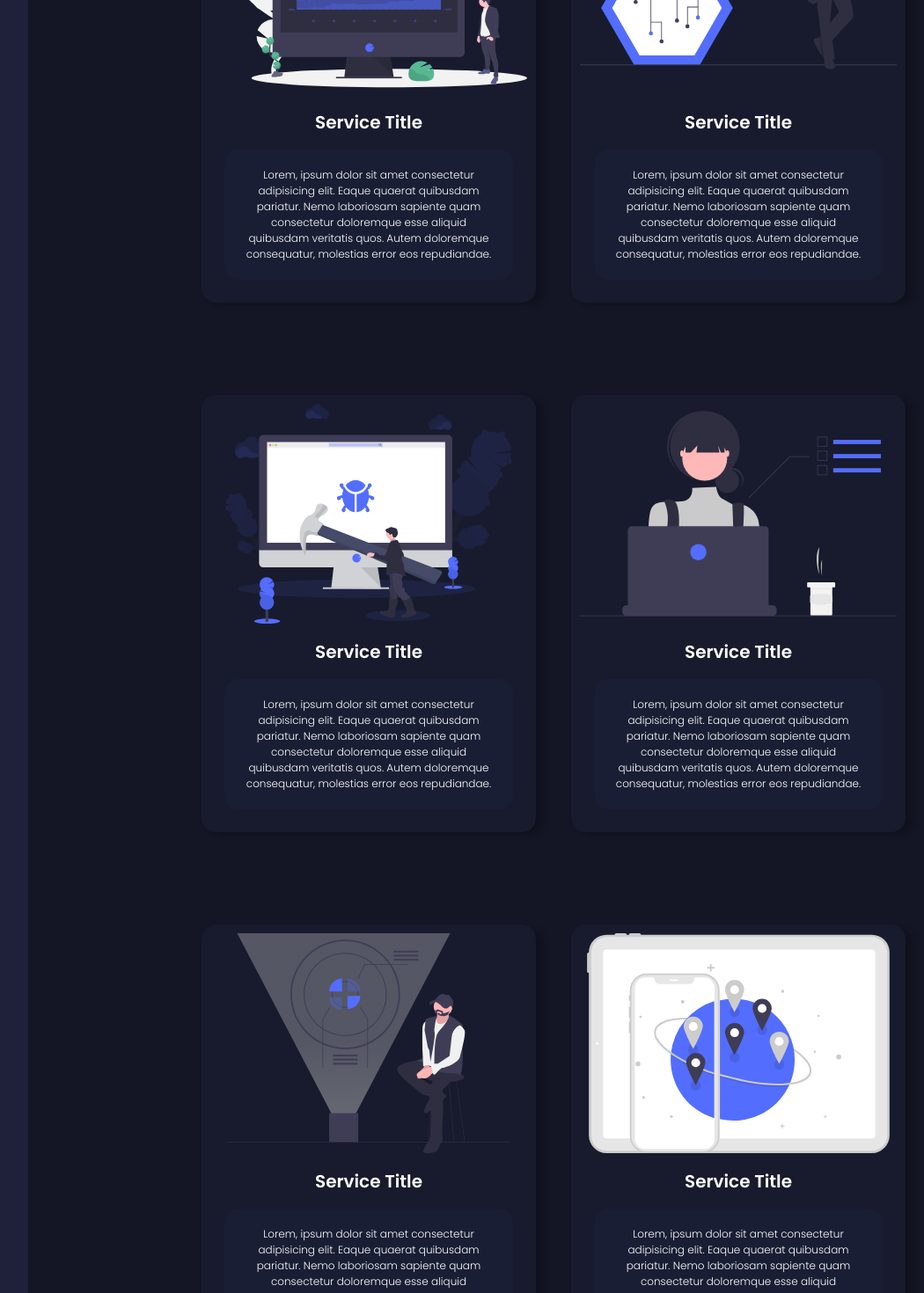
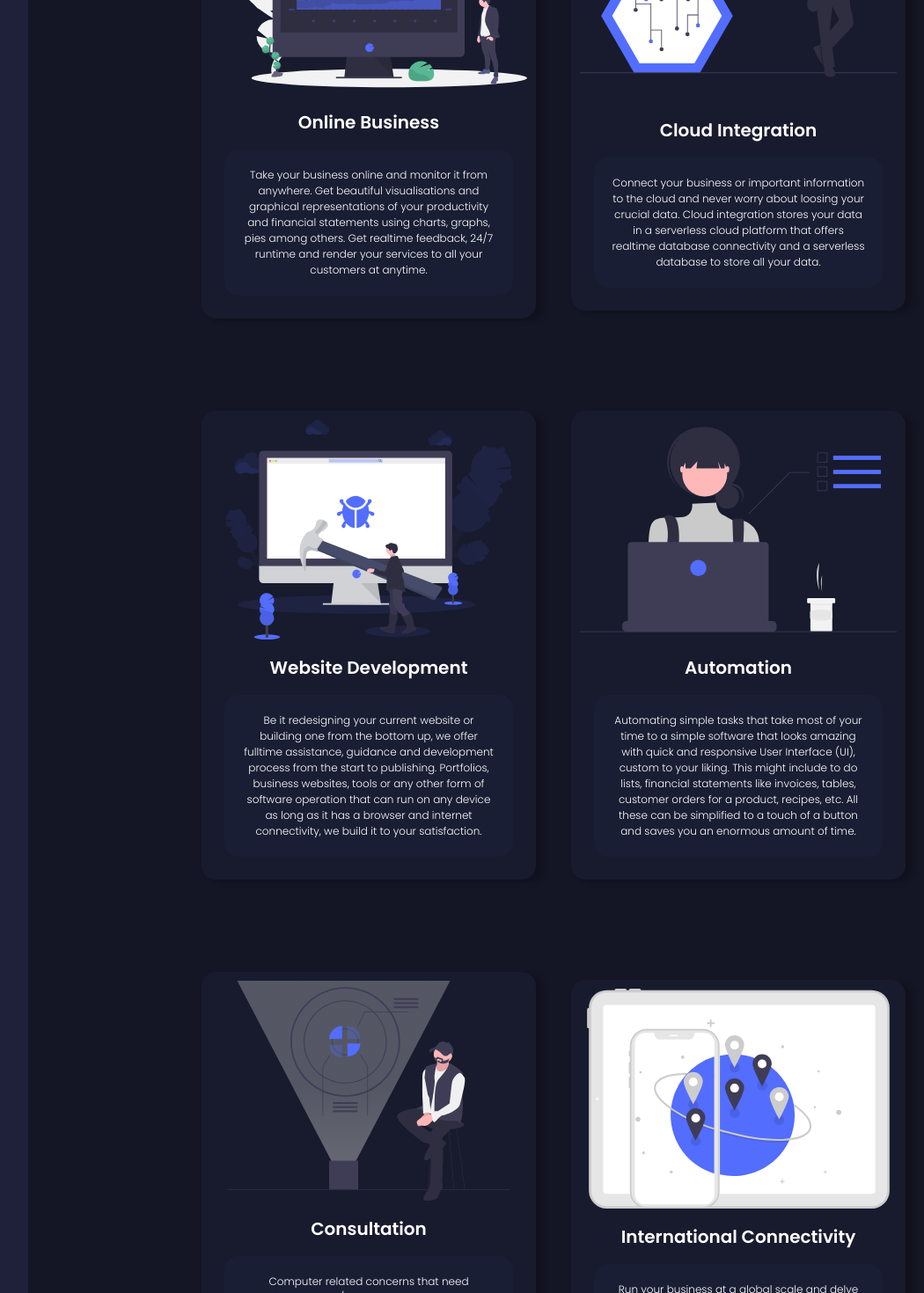
Before and after one commit to d-bitok/cnd-tech, a Vue app: page / in a window 1280 px wide. Shown: the part 1040-2510 px from the top of the page at 88% size, without its empty margins (64-1114 px from the left). Built offline with nearby package versions, Linux system fonts and the light colour scheme; no server answers; the database is empty.

Commit message:
Home Page Details Update

```diff
--- a/src/views/Home.vue
+++ b/src/views/Home.vue
@@ -6,10 +6,10 @@
         <span>For All Your Software Development Needs</span>
       </div>
       <div class="right flex">
-        <div @click="toggleFilterMenu" class="filter flex">
+        <!-- <div @click="toggleFilterMenu" class="filter flex">
           <span>Filter Requests
-            <span v-if="filteredRequests">
-              : {{ filteredRequests }}
+            <span v-if="filteredRequest">
+              : {{ filteredRequest }}
             </span>
           </span>
           <img src="@/assets/icon-arrow-down.svg" alt="">
@@ -20,7 +20,7 @@
             <li @click="filteredRequests">Consultation</li>
             <li @click="filteredRequests">Other</li>
           </ul>
-        </div>
+        </div> -->
         <div @click="newRequest" class="button flex">
           <div class="inner-button flex"><img src="@/assets/icon-plus.svg" alt=""></div>
           <span>New Request</span>
@@ -29,11 +29,14 @@
     </div>
     <!-- Requests -->
     <!-- <div v-if="requestData.length > 0">
-      <Request />
+      <Request v-for="(request, index) in filteredData" :request="request" :key="index" />
+    </div> -->
+    <!-- <div v-if="requestData.length > 0">
+      <Request v-for="(request, index) in requestData" :request="request" :key="index" />
     </div> -->
     <div class="empty flex flex-column">
       <img src="@/assets/cnd_Developer_activity.svg" alt="" />
-      <h3>No Requests Made Yet</h3>
+      <h3>Welcome to C&D Tech</h3>
       <p>Create a new request by clicking the <br> <strong style="color: #536dfe;">New Request</strong> button and get started</p>
     </div>
     <!-- Services -->
@@ -45,15 +48,15 @@
       <div class="left flex flex-column">
         <div @click="newRequest" class="service">
           <img src="@/assets/cnd_Business.svg" alt="" />
-          <h3>Service Title</h3>
-          <p>Lorem, ipsum dolor sit amet consectetur adipisicing elit. Eaque quaerat quibusdam pariatur. Nemo laboriosam sapiente quam consectetur doloremque esse aliquid quibusdam veritatis quos. Autem doloremque consequatur, molestias error eos repudiandae.</p>
+          <h3>Online Business</h3>
+          <p>Take your business online and monitor it from anywhere. Get beautiful visualisations and graphical representations of your productivity and financial statements using charts, graphs, pies among others. Get realtime feedback, 24/7 runtime and render your services to all your customers at anytime.</p>
         </div>
       </div>
       <div class="right flex">
         <div @click="newRequest" class="service">
           <img src="@/assets/cnd_Circuit.svg" alt="" />
-          <h3>Service Title</h3>
-          <p>Lorem, ipsum dolor sit amet consectetur adipisicing elit. Eaque quaerat quibusdam pariatur. Nemo laboriosam sapiente quam consectetur doloremque esse aliquid quibusdam veritatis quos. Autem doloremque consequatur, molestias error eos repudiandae.</p>
+          <h3>Cloud Integration</h3>
+          <p>Connect your business or important information to the cloud and never worry about loosing your crucial data. Cloud integration stores your data in a serverless cloud platform that offers realtime database connectivity and a serverless database to store all your data.</p>
         </div>
       </div>
     </div>
@@ -61,15 +64,15 @@
       <div class="left flex flex-column">
         <div @click="newRequest" class="service">
           <img src="@/assets/cnd_Fixing.svg" alt="" />
-          <h3>Service Title</h3>
-          <p>Lorem, ipsum dolor sit amet consectetur adipisicing elit. Eaque quaerat quibusdam pariatur. Nemo laboriosam sapiente quam consectetur doloremque esse aliquid quibusdam veritatis quos. Autem doloremque consequatur, molestias error eos repudiandae.</p>
+          <h3>Website Development</h3>
+          <p>Be it redesigning your current website or building one from the bottom up, we offer fulltime assistance, guidance and development process from the start to publishing. Portfolios, business websites, tools or any other form of software operation that can run on any device as long as it has a browser and internet connectivity, we build it to your satisfaction. </p>
         </div>
       </div>
       <div class="right flex">
         <div @click="newRequest" class="service">
           <img src="@/assets/cnd_Focus.svg" alt="" />
-          <h3>Service Title</h3>
-          <p>Lorem, ipsum dolor sit amet consectetur adipisicing elit. Eaque quaerat quibusdam pariatur. Nemo laboriosam sapiente quam consectetur doloremque esse aliquid quibusdam veritatis quos. Autem doloremque consequatur, molestias error eos repudiandae.</p>
+          <h3>Automation</h3>
+          <p>Automating simple tasks that take most of your time to a simple software that looks amazing with quick and responsive User Interface (UI), custom to your liking. This might include to do lists, financial statements like invoices, tables, customer orders for a product, recipes, etc. All these can be simplified to a touch of a button and saves you an enormous amount of time. </p>
         </div>
       </div>
     </div>
@@ -77,15 +80,15 @@
       <div class="left flex flex-column">
         <div @click="newRequest" class="service">
           <img src="@/assets/cnd_Futuristic.svg" alt="" />
-          <h3>Service Title</h3>
-          <p>Lorem, ipsum dolor sit amet consectetur adipisicing elit. Eaque quaerat quibusdam pariatur. Nemo laboriosam sapiente quam consectetur doloremque esse aliquid quibusdam veritatis quos. Autem doloremque consequatur, molestias error eos repudiandae.</p>
+          <h3>Consultation</h3>
+          <p>Computer related concerns that need simplification and/or recommendations on the way forward. Striding into the future well equiped and verse with the current technology as it trends forward despite it's ever increasing complexity.</p>
         </div>
       </div>
       <div class="right flex">
         <div @click="newRequest" class="service">
           <img src="@/assets/cnd_Global.svg" alt="" />
-          <h3>Service Title</h3>
-          <p>Lorem, ipsum dolor sit amet consectetur adipisicing elit. Eaque quaerat quibusdam pariatur. Nemo laboriosam sapiente quam consectetur doloremque esse aliquid quibusdam veritatis quos. Autem doloremque consequatur, molestias error eos repudiandae.</p>
+          <h3>International Connectivity</h3>
+          <p>Run your business at a global scale and delve into International markets. Get connected and not fall behind your competitors as we ensure your services are rendered at a global scale without any obstacles or limits. </p>
         </div>
       </div>
     </div>
@@ -93,47 +96,47 @@
       <div class="left flex flex-column">
         <div @click="newRequest" class="service">
           <img src="@/assets/cnd_Authentication.svg" alt="" />
-          <h3>Service Title</h3>
-          <p>Lorem, ipsum dolor sit amet consectetur adipisicing elit. Eaque quaerat quibusdam pariatur. Nemo laboriosam sapiente quam consectetur doloremque esse aliquid quibusdam veritatis quos. Autem doloremque consequatur, molestias error eos repudiandae.</p>
+          <h3>Software Security</h3>
+          <p>Ensuring utmost security of your critical data is our top priority. 2 to 3 way verification systems in the authentication process will be implemented. Secure websites certified by Google and multiple choice authentication methods are applied to ensure customer information does not leak to fraudsters.</p>
         </div>
       </div>
       <div class="right flex">
         <div @click="newRequest" class="service">
           <img src="@/assets/cnd_Multiplatform.svg" alt="" />
-          <h3>Service Title</h3>
-          <p>Lorem, ipsum dolor sit amet consectetur adipisicing elit. Eaque quaerat quibusdam pariatur. Nemo laboriosam sapiente quam consectetur doloremque esse aliquid quibusdam veritatis quos. Autem doloremque consequatur, molestias error eos repudiandae.</p>
+          <h3>Device Syncronisation</h3>
+          <p>Interconnectivity between your devices and building software systems that can seamlessly run on any of your compatible devices. Accomplishing this ensures smooth running of your business without the worry of redoing the same task on another device.</p>
         </div>
       </div>
     </div>
     <div class="header flex">
       <div class="left flex flex-column">
-        <div class="service">
-          <img src="@/assets/cnd-Interaction.svg" alt="" />
-          <h3>Service Title</h3>
-          <p>Lorem, ipsum dolor sit amet consectetur adipisicing elit. Eaque quaerat quibusdam pariatur. Nemo laboriosam sapiente quam consectetur doloremque esse aliquid quibusdam veritatis quos. Autem doloremque consequatur, molestias error eos repudiandae.</p>
+        <div @click="newRequest" class="service">
+          <img src="@/assets/cnd-Connected.svg" alt="" />
+          <h3>Software As A Service (SAAS)</h3>
+          <p>We create platforms that allow for business expansion to online markets. This particularly involves rendering online services that involves secure and trusted payment methods like M-PESA and other credit card payment systems</p>
         </div>
       </div>
       <div class="right flex">
-        <div class="service">
-          <img src="@/assets/cnd-Connected.svg" alt="" />
-          <h3>Service Title</h3>
-          <p>Lorem, ipsum dolor sit amet consectetur adipisicing elit. Eaque quaerat quibusdam pariatur. Nemo laboriosam sapiente quam consectetur doloremque esse aliquid quibusdam veritatis quos. Autem doloremque consequatur, molestias error eos repudiandae.</p>
+        <div @click="newRequest" class="service">
+          <img src="@/assets/cnd-Interaction.svg" alt="" />
+          <h3>Privilege Assignment</h3>
+          <p>Creating different levels of authority in your system that will allow for different sets of privileges after login. During login, we will create a software that determines what sort of privileges the signed in user will be assigned. Be it as admin, guest user, staff etc</p>
         </div>
       </div>
     </div>
     <div class="header flex">
       <div class="left flex flex-column">
-        <div class="service">
+        <div @click="newRequest" class="service">
           <img src="@/assets/cnd_Team.svg" alt="" />
-          <h3>Service Title</h3>
-          <p>Lorem, ipsum dolor sit amet consectetur adipisicing elit. Eaque quaerat quibusdam pariatur. Nemo laboriosam sapiente quam consectetur doloremque esse aliquid quibusdam veritatis quos. Autem doloremque consequatur, molestias error eos repudiandae.</p>
+          <h3>Programming</h3>
+          <p>Programming certain tasks well tailored for the intended purposes as per the clients requirements. This might include creating solutions to a cumbersome problem, or critical thinking to find solutions to problems encountered by current available solutions.</p>
         </div>
       </div>
       <div class="right flex">
-        <div class="service">
+        <div @click="newRequest" class="service">
           <img src="@/assets/cnd_Server_cluster.svg" alt="" />
-          <h3>Service Title</h3>
-          <p>Lorem, ipsum dolor sit amet consectetur adipisicing elit. Eaque quaerat quibusdam pariatur. Nemo laboriosam sapiente quam consectetur doloremque esse aliquid quibusdam veritatis quos. Autem doloremque consequatur, molestias error eos repudiandae.</p>
+          <h3>Serverless Cloud Database</h3>
+          <p>Cloud computing reduces the risks of data loss during natural disasters or theft, fraudelent activities, vandalism, compromises among others.</p>
         </div>
       </div>
     </div>
@@ -142,7 +145,8 @@
 </template>
 
 <script>
-import { mapMutations } from "vuex"
+import { mapMutations, mapState } from "vuex"
+// import Request from '../components/Request.vue'
 export default {
   name: "Home",
   data() {
@@ -150,7 +154,9 @@ export default {
       filterMenu: null,
     }
   },
-  components: {},
+  components: {
+    // Request,
+  },
   methods: {
     ...mapMutations(["TOGGLE_REQUEST"]),
     newRequest() {
@@ -161,6 +167,9 @@ export default {
       this.filterMenu = !this.filterMenu;
     }
   },
+  computed: {
+    ...mapState(["requestData"]),
+  }
 };
 </script>
 <style lang="scss" scoped>
```
Also changed, not shown: src/App.vue (+13 -12 lines), src/components/Request.vue (+73 -0 lines), src/store/index.js (+40 -1 lines).
